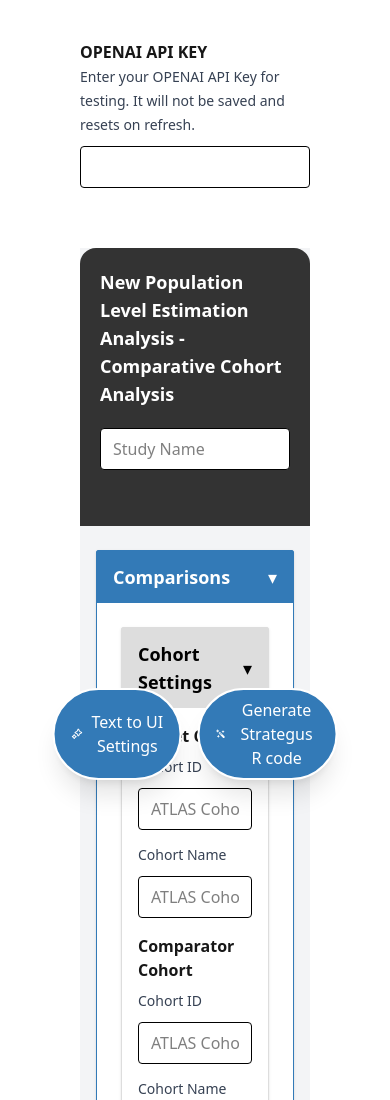
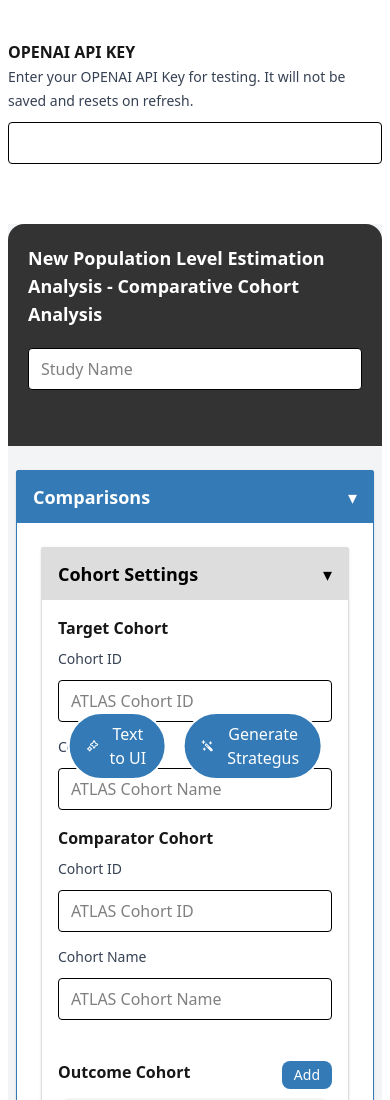
Before and after one commit to theseus-app/theseus, a Next.js app: page / in a window 390 px wide. Shown: the top 1100 px of the page. Built offline with nearby package versions, Linux system fonts and the light colour scheme; a web font is replaced by a local one.

Commit message:
edit mobile layout

```diff
--- a/src/app/layout.tsx
+++ b/src/app/layout.tsx
@@ -14,7 +14,7 @@ export default function RootLayout({
 }>) {
   return (
     <html lang="en">
-      <body className="px-20 xs:px-5">
+      <body className="px-2">
         <StoreProvider>
           {children}
         </StoreProvider>
--- a/src/app/page.tsx
+++ b/src/app/page.tsx
@@ -10,14 +10,14 @@ import ApiInput from "@/components/ApiInput";
 
 function StudyBuilderPage() {
   return (
-    <div className="flex flex-col max-w-[1280px] mx-auto mt-10">
+    <div className="w-full flex flex-col max-w-[1280px] mx-auto mt-10">
       {/* Api Input */}
       <ApiInput />
       {/* <Header /> */}
       <main className="min-h-screen bg-gray-100 my-15">
         {/* name */}
         <NameSection />
-        <div className="pt-6 pb-12 space-y-8 px-4">
+        <div className="pt-6 pb-12 space-y-8 px-2">
           {/* Comparisons */}
           <ComparisonSectionCard />
 
@@ -25,14 +25,15 @@ function StudyBuilderPage() {
           <AnalysisSectionCard />
         </div>
 
-        {/* Float Button */}
-        <FloatButton />
 
         {/* Modal */}
         <TextuiModal />
         <StrategusModal />
 
       </main>
+      {/* Float Button */}
+      <FloatButton />
+
     </div>
   );
 }
--- a/src/components/FloatButton.tsx
+++ b/src/components/FloatButton.tsx
@@ -12,7 +12,7 @@ function FloatButton() {
     if (strategusModalOpen || textuiModalOpen) return null;
 
     const baseBtn =
-        "rounded-full flex items-center gap-2 px-4 py-2 text-white border-2 border-white " +
+        "rounded-full flex items-center gap-2 px-4 py-2 text-white border-2 border-white" +
         "shadow-xl hover:shadow-2xl active:shadow-md transition-all duration-200 " +
         "transform-gpu hover:-translate-y-0.5 focus-visible:outline-none " +
         "focus-visible:ring-2 focus-visible:ring-primary/40 focus-visible:ring-offset-2";
@@ -25,7 +25,7 @@ function FloatButton() {
                 className={`bg-primary ${baseBtn}`}
             >
                 <SparkleIcon width={24} height={24} />
-                <span className="font-medium">Text to UI Settings</span>
+                <span className="font-medium">Text to UI</span>
             </button>
 
             <button
@@ -34,7 +34,7 @@ function FloatButton() {
                 className={`bg-primary ${baseBtn}`}
             >
                 <MagicWandIcon width={24} height={24} />
-                <span className="font-medium">Generate Strategus R code</span>
+                <span className="font-medium">Generate Strategus</span>
             </button>
         </div>
     );
```
